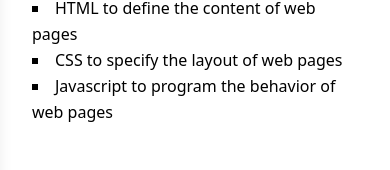
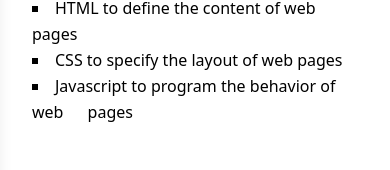
Before and after one commit to Sajidansarii/CodePoint, a React (Vite) app: page /Component/JavaScript-Section/JavaScriptPages in a window 390 px wide. Shown: the part 565-735 px from the top of the page. Built offline with nearby package versions, Linux system fonts and the light colour scheme.

Commit message:
final update

```diff
--- a/src/Component/JavaScript-Section/Introductionofjs.jsx
+++ b/src/Component/JavaScript-Section/Introductionofjs.jsx
@@ -30,7 +30,7 @@
           <ul className="list-[square] list-inside mt-2 leading-relaxed">
             <li>HTML to define the content of web pages</li>
             <li>CSS to specify the layout of web pages</li>
-            <li>Javascript to program the behavior of web pages</li>
+            <li>Javascript to program the behavior of web <span className="lg:ml-0 ml-5">pages</span></li>
           </ul>
         </div>
 
```
